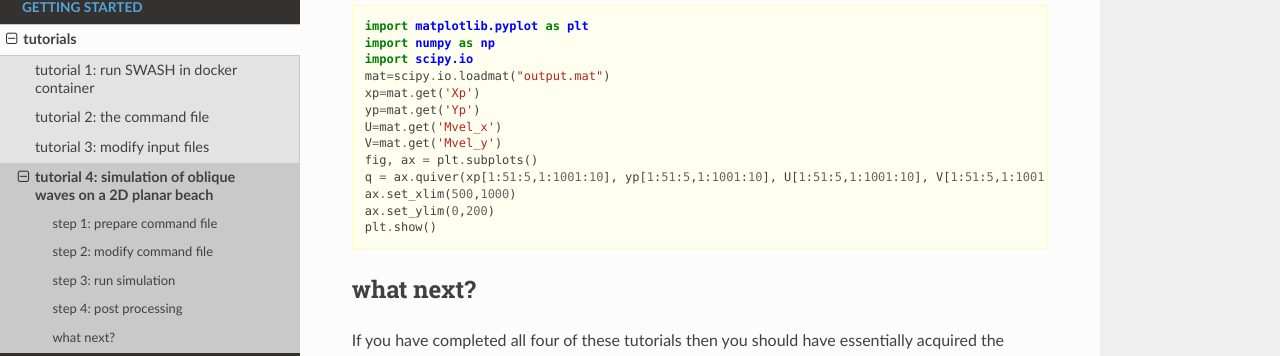
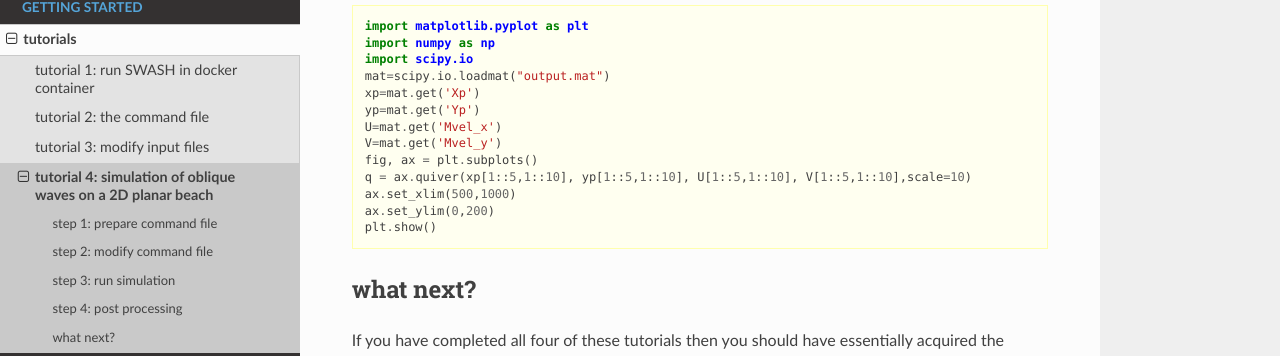
Before and after one commit to delftwaves/swash-docs, a Sphinx documentation site: the page built from docs/getting_started/tuto4/index.rst, in a window 1280 px wide and 900 px high, scrolled down 3180 px. Shown: the part 190-546 px from the top of the window. Built offline with Sphinx 7.4.7 and the Read the Docs theme 3.1.0, drawn with Linux system fonts in a browser that asks for light colours; some of the changed lines change nothing that is shown.

Commit message:
update documentation

```diff
--- a/docs/getting_started/tuto4/index.rst
+++ b/docs/getting_started/tuto4/index.rst
@@ -147,7 +147,7 @@ or in Jupyter Notebook:
    U=mat.get('Mvel_x')
    V=mat.get('Mvel_y')
    fig, ax = plt.subplots()
-   q = ax.quiver(xp[1:51:5,1:1001:10], yp[1:51:5,1:1001:10], U[1:51:5,1:1001:10], V[1:51:5,1:1001:10],scale=10)
+   q = ax.quiver(xp[1::5,1::10], yp[1::5,1::10], U[1::5,1::10], V[1::5,1::10],scale=10)
    ax.set_xlim(500,1000)
    ax.set_ylim(0,200)
    plt.show()
```
